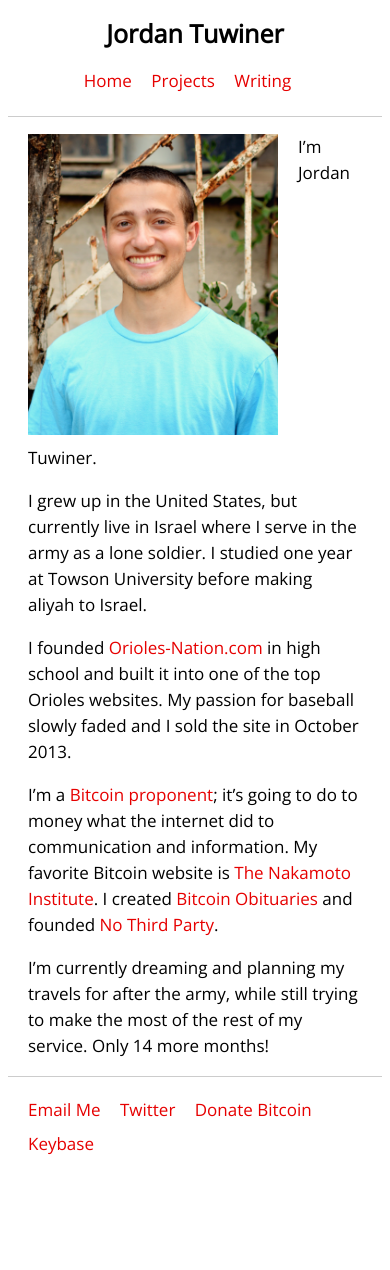
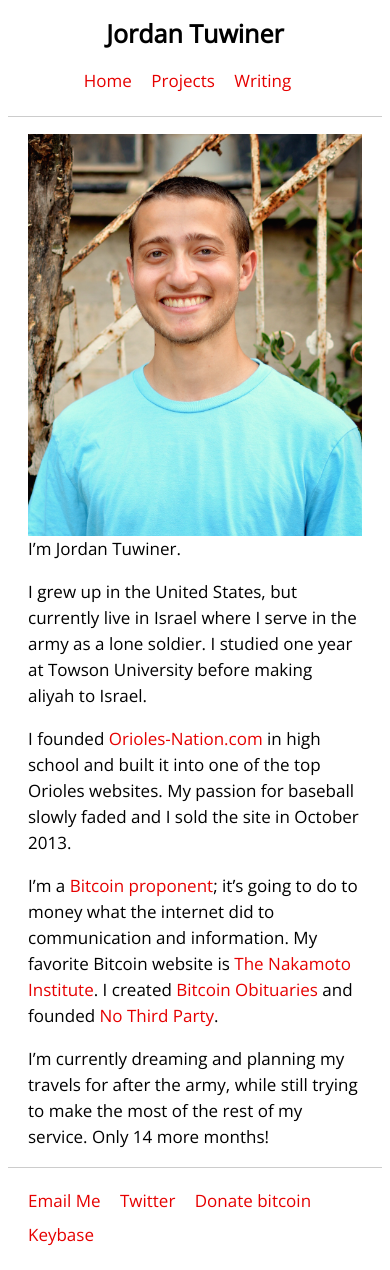
Before and after one commit to johnrlive/jt-com, a Jekyll site: the page built from index.html, in a window 390 px wide. Built offline with Jekyll 4.4.1, drawn with Linux system fonts in a browser that asks for light colours; before the commit the page ends 1179 px from its top, so only the background shows below that; some of the changed lines change nothing that is shown.

Commit message:
Fix home image on small screens

```diff
--- a/_includes/footer.html
+++ b/_includes/footer.html
@@ -2,9 +2,9 @@
 	<nav class="site-navigation">
 		<ul class="menu">
 			<li><a href="/">Email Me</a></li>
-			<li><a href="/projects/">Twitter</a></li>
-			<li><a href="/projects/">Donate Bitcoin</a></li>
-			<li><a href="/projects/">Keybase</a></li>
+			<li><a href="http://twitter.com/jordantuwiner/">Twitter</a></li>
+			<li><a href="https://www.coinbase.com/jordan/">Donate bitcoin</a></li>
+			<li><a href="https://keybase.io/jordantuwiner">Keybase</a></li>
 		</ul>
 	</nav>
 </footer>
--- a/css/style.css
+++ b/css/style.css
@@ -28,6 +28,13 @@ blockquote {
     height: auto;
     margin: 0 20px 10px 0;
     width: 250px;
+}
+
+@media only screen and (max-width: 600px) {
+	.home-image {
+	    margin: 0;
+	    width: 100%;
+	}
 }
 
 /* Header */
```
